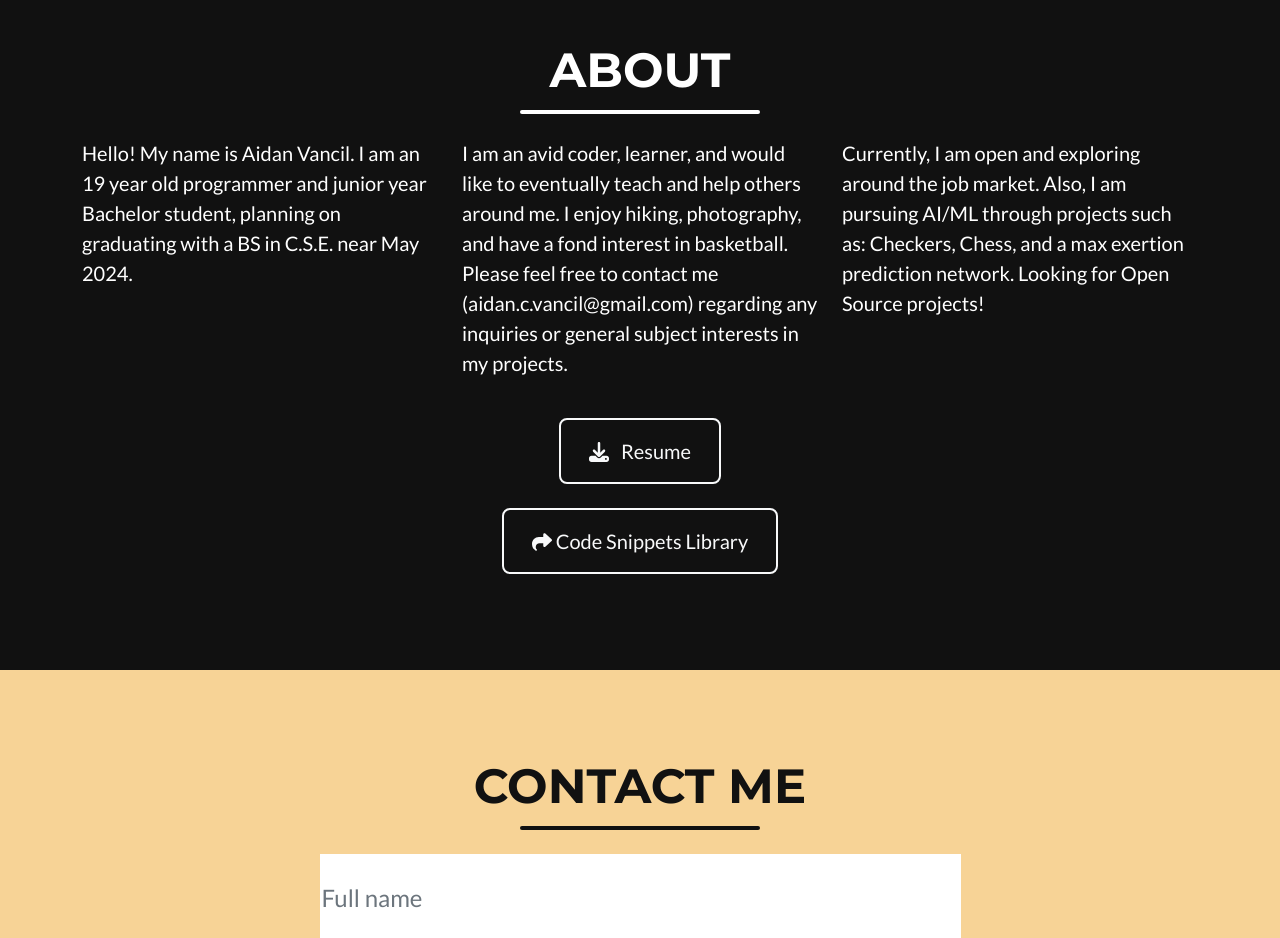
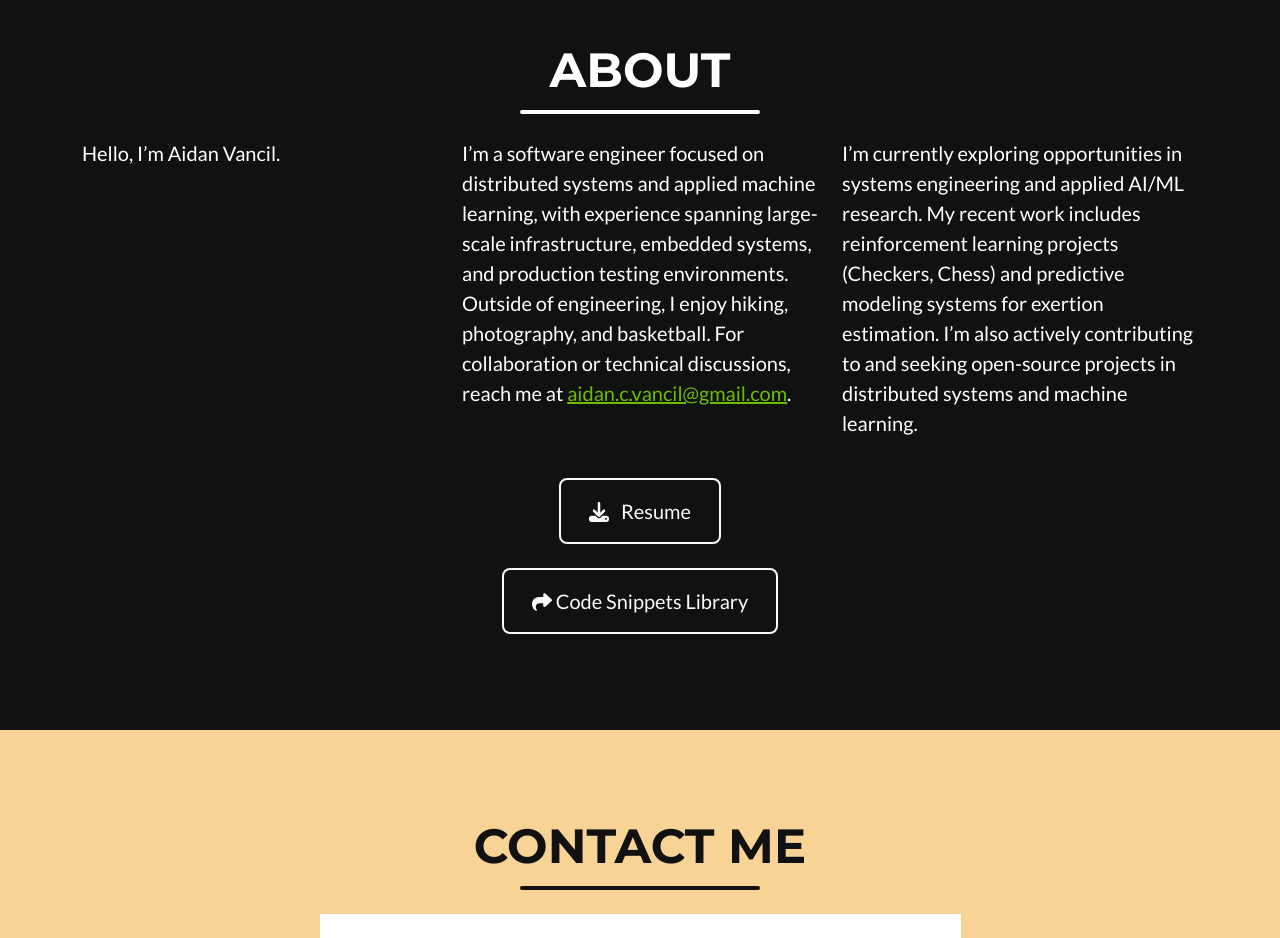
Before and after one commit to aidanvancil/aidanvancil.github.io, a website: page docs/index.html in a window 1280 px wide. Shown: the part 2500-3438 px from the top of the page. Drawn offline with nearby package versions, Linux system fonts and the light colour scheme.

Commit message:
Revise About section with updated bio and interests
Updated personal introduction and professional focus in the About section.

```diff
--- a/docs/index.html
+++ b/docs/index.html
@@ -93,9 +93,26 @@
                 </div>
                 <!-- About Section Content-->
                 <div class="row">
-                    <div class="col-lg-4 ms-auto"><p class="lead"> Hello! My name is Aidan Vancil. I am an 19 year old programmer and junior year Bachelor student, planning on graduating with a BS in C.S.E. near May 2024. </p></div>
-                    <div class="col-lg-4 me-auto"><p class="lead"> I am an avid coder, learner, and would like to eventually teach and help others around me. I enjoy hiking, photography, and have a fond interest in basketball. Please feel free to contact me (aidan.c.vancil@gmail.com) regarding any inquiries  or general subject interests in my projects. </p></div>
-                    <div class="col-lg-4 me-auto"><p class="lead"> Currently, I am open and exploring around the job market. Also, I am pursuing AI/ML through projects such as: Checkers, Chess, and a max exertion prediction network. Looking for Open Source projects!</p></div>
+                    <div class="col-lg-4 ms-auto">
+                      <p class="lead">Hello, I’m Aidan Vancil.</p>
+                    </div>
+
+                    <div class="col-lg-4 me-auto">
+                      <p class="lead">
+                        I’m a software engineer focused on distributed systems and applied machine learning, with experience spanning
+                        large-scale infrastructure, embedded systems, and production testing environments. Outside of engineering, I enjoy
+                        hiking, photography, and basketball. For collaboration or technical discussions, reach me at
+                        <a href="mailto:aidan.c.vancil@gmail.com">aidan.c.vancil@gmail.com</a>.
+                      </p>
+                    </div>
+
+                    <div class="col-lg-4 me-auto">
+                      <p class="lead">
+                        I’m currently exploring opportunities in systems engineering and applied AI/ML research. My recent work includes
+                        reinforcement learning projects (Checkers, Chess) and predictive modeling systems for exertion estimation. I’m also
+                        actively contributing to and seeking open-source projects in distributed systems and machine learning.
+                      </p>
+                    </div>
                 </div>
                 <!-- About Section Button-->
                 <div class="text-center mt-4">
```
